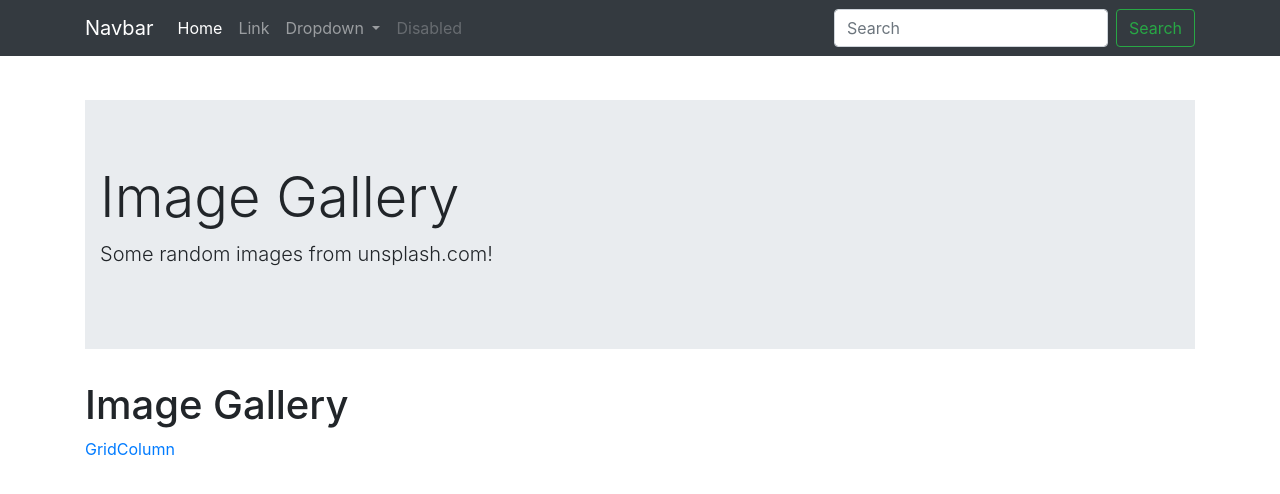
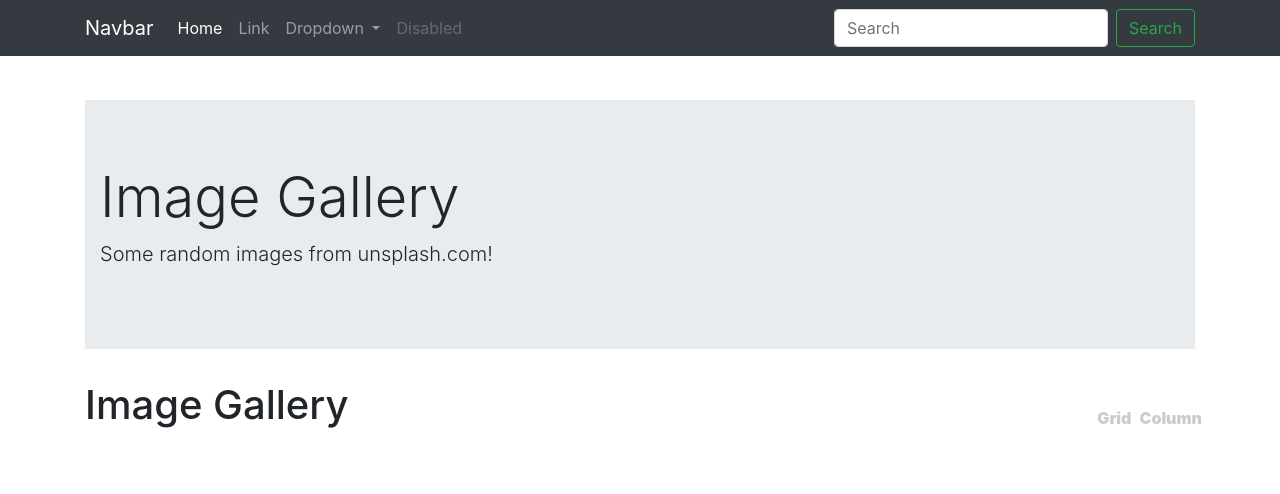
Before and after one commit to John-Kimani/landing_page_gallery, a plain HTML site: page index.html in a window 1280 px wide. Drawn offline with nearby package versions, Linux system fonts and the light colour scheme.

Commit message:
modifies toggler styles

```diff
--- a/styles.css
+++ b/styles.css
@@ -1,3 +1,21 @@
 .jumbotron{
     margin-top: 100px;
 }
+.view-toggler{
+    position: absolute;
+    top: 25px;
+    right: 0;
+}
+.view-toggler a{
+    color: #ccc;
+    /* padding-left: 8px; */
+    padding-right: 8px;
+    font-weight: 900;
+}
+.view-toggler a:hover{
+    color: #333;
+    transition: all .25s;
+}
+.active{
+    color: #333;
+}
```
